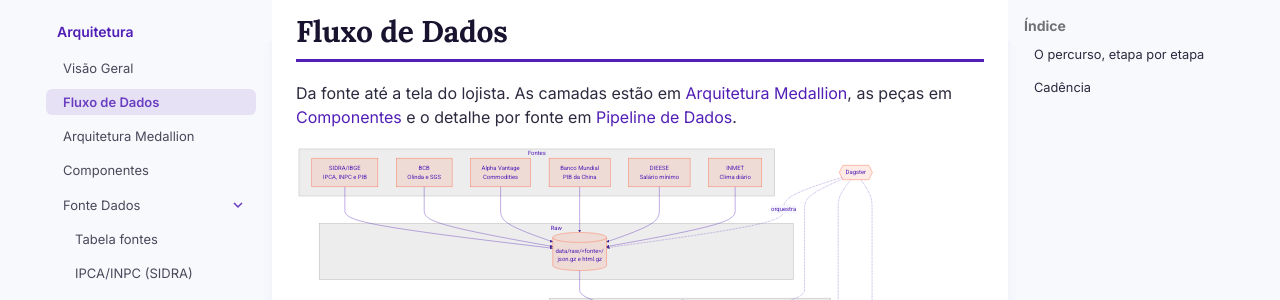
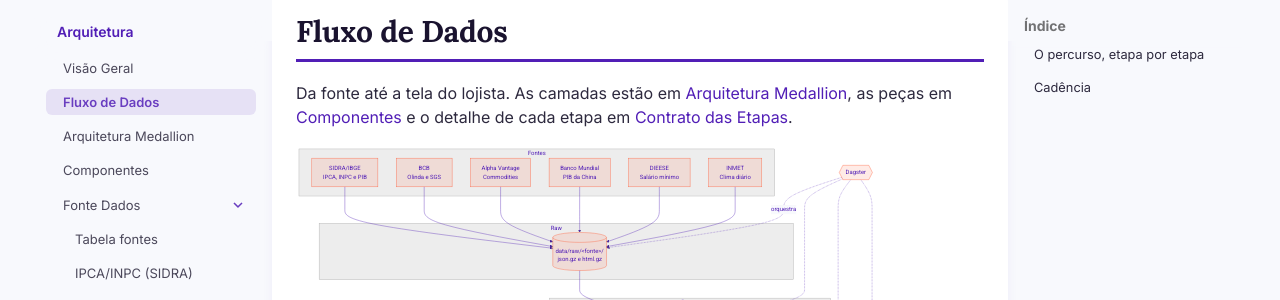
Before and after one commit to Bappoz/inflatrack, an MkDocs documentation site: the page built from docs/arquitetura/fluxoDados.md, in a window 1280 px wide and 900 px high. Shown: the part 150-450 px from the top of the window. Built offline with MkDocs 1.6.1 and Material for MkDocs 9.7.7, drawn with Linux system fonts in a browser that asks for light colours; comment, search, counter and statistics services are not loaded.

Commit message:
fix(docs): Corrige referência que não existia e quebrava o build

````diff
--- a/docs/arquitetura/fluxoDados.md
+++ b/docs/arquitetura/fluxoDados.md
@@ -1,6 +1,6 @@
 # Fluxo de Dados
 
-Da fonte até a tela do lojista. As camadas estão em [Arquitetura Medallion](arquiteturaMedallion.md), as peças em [Componentes](componentes.md) e o detalhe por fonte em [Pipeline de Dados](../pipeline/pipelineDados.md).
+Da fonte até a tela do lojista. As camadas estão em [Arquitetura Medallion](arquiteturaMedallion.md), as peças em [Componentes](componentes.md) e o detalhe de cada etapa em [Contrato das Etapas](../pipeline/contratoEtapas.md).
 
 ```mermaid
 flowchart TB
````
